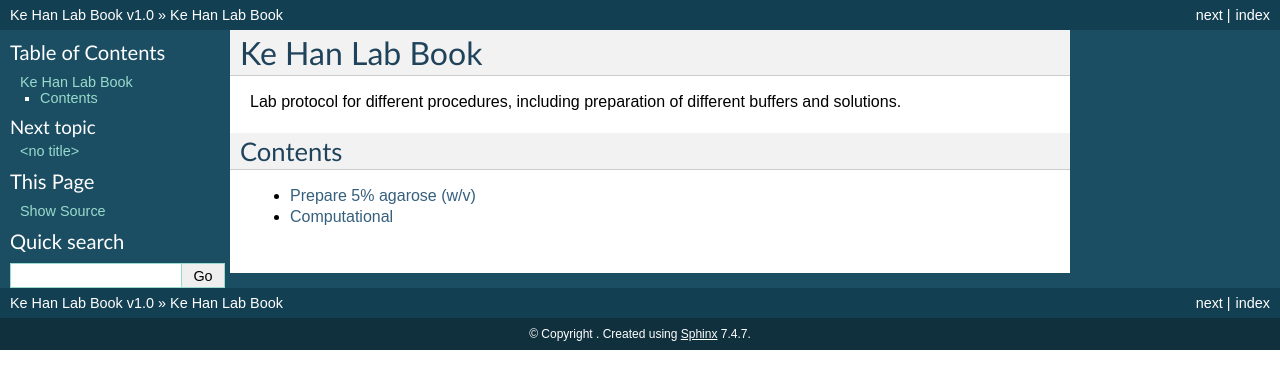
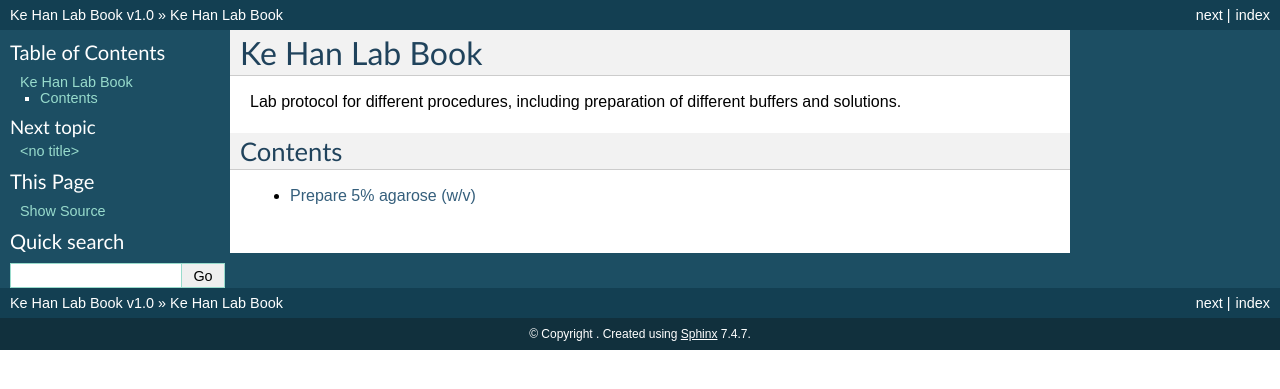
Before and after one commit to kehantan/labbook, a Sphinx documentation site: the page built from docs/index.rst, in a window 1280 px wide. Shown: the top 389 px of the page. Built offline with Sphinx 7.4.7, drawn with Linux system fonts in a browser that asks for light colours; pages that are not in the unit, such as notebooks, are missing from menus.

Commit message:
Update buffers_solutions.rst

```diff
--- a/docs/buffers_solutions.rst
+++ b/docs/buffers_solutions.rst
@@ -3,7 +3,3 @@
 
    buffers_solutions/agarose
    buffers_solutions/phosphate_buffer_saline
-
-   computational/molecular docking
-
-   cell culture/
```
